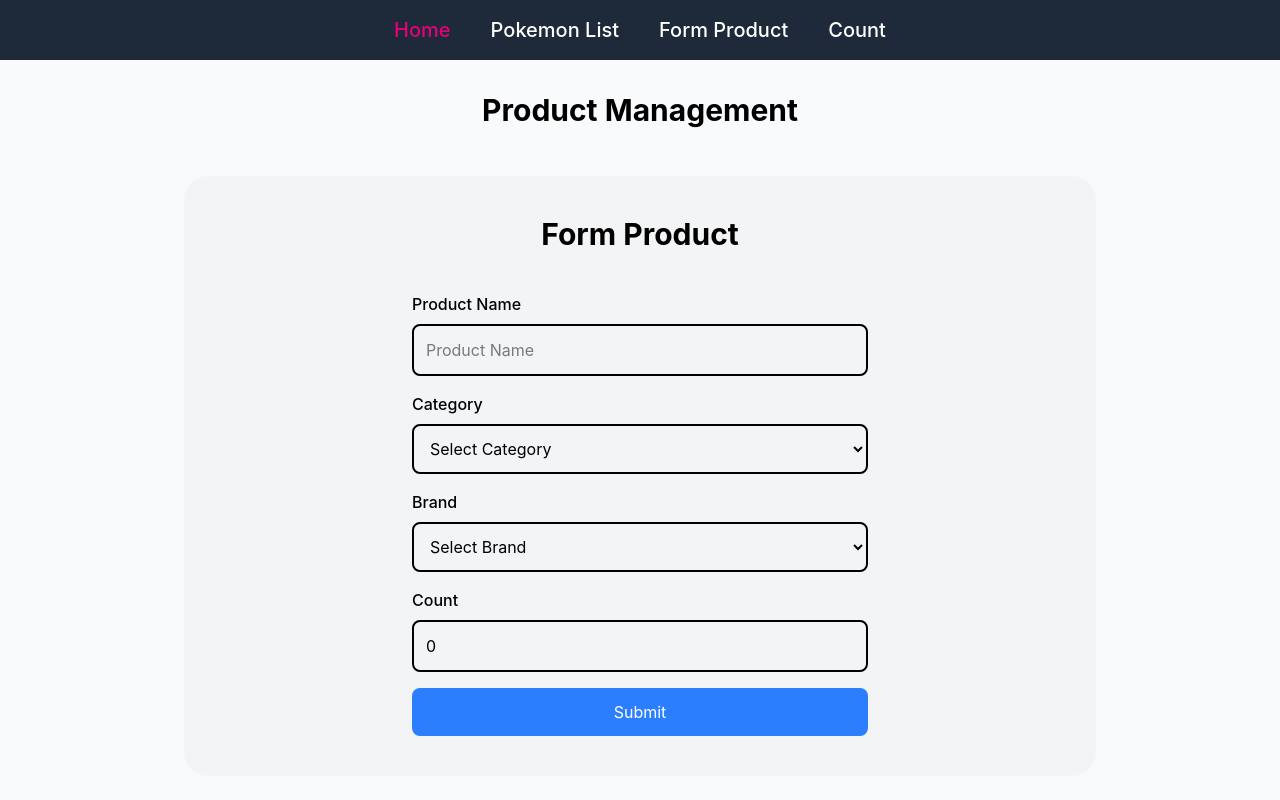
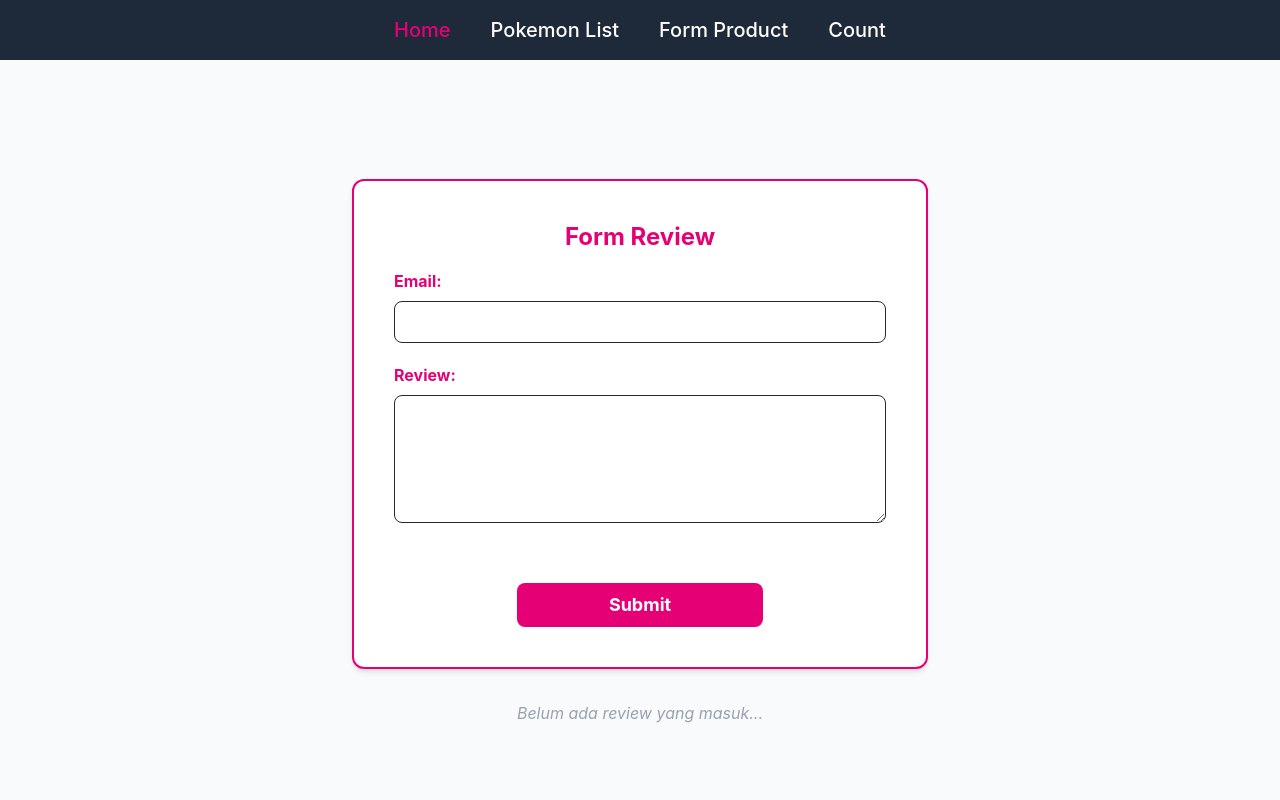
Before and after one commit to aqilknz/koda-b7-react, a React (Vite) app: page / in a window 1280 px wide. Shown: the top 800 px of the page. Built offline with nearby package versions, Linux system fonts and the light colour scheme.

Commit message:
feat: add implement routing using react-router

```diff
--- a/src/main.jsx
+++ b/src/main.jsx
@@ -3,16 +3,18 @@ import { createRoot } from 'react-dom/client'
 import { BrowserRouter, Routes, Route } from "react-router";
 import './index.css'
 import Count from './components/minitask1/count.jsx';
-import App from './components/minitask2/App.jsx';
+import Product from './components/minitask2/App.jsx';
 import FetchPokemon from './components/minitask3/fetchPokemon.jsx';
+import Review from './components/minitask4/FormReview.jsx';
 
 createRoot(document.getElementById('root')).render(
   <StrictMode>
     <BrowserRouter>
       <Routes>
-        <Route path="/" element={<App />} />
+        <Route path="/" element={<Review />} />
+        <Route path="/count" element={<Count />} />
+        <Route path="/app" element={<Product />} />
         <Route path="/pokemon" element={<FetchPokemon />} />
-        <Route path="/count" element={<Count />} />
       </Routes>
     </BrowserRouter>
   </StrictMode>,
```
